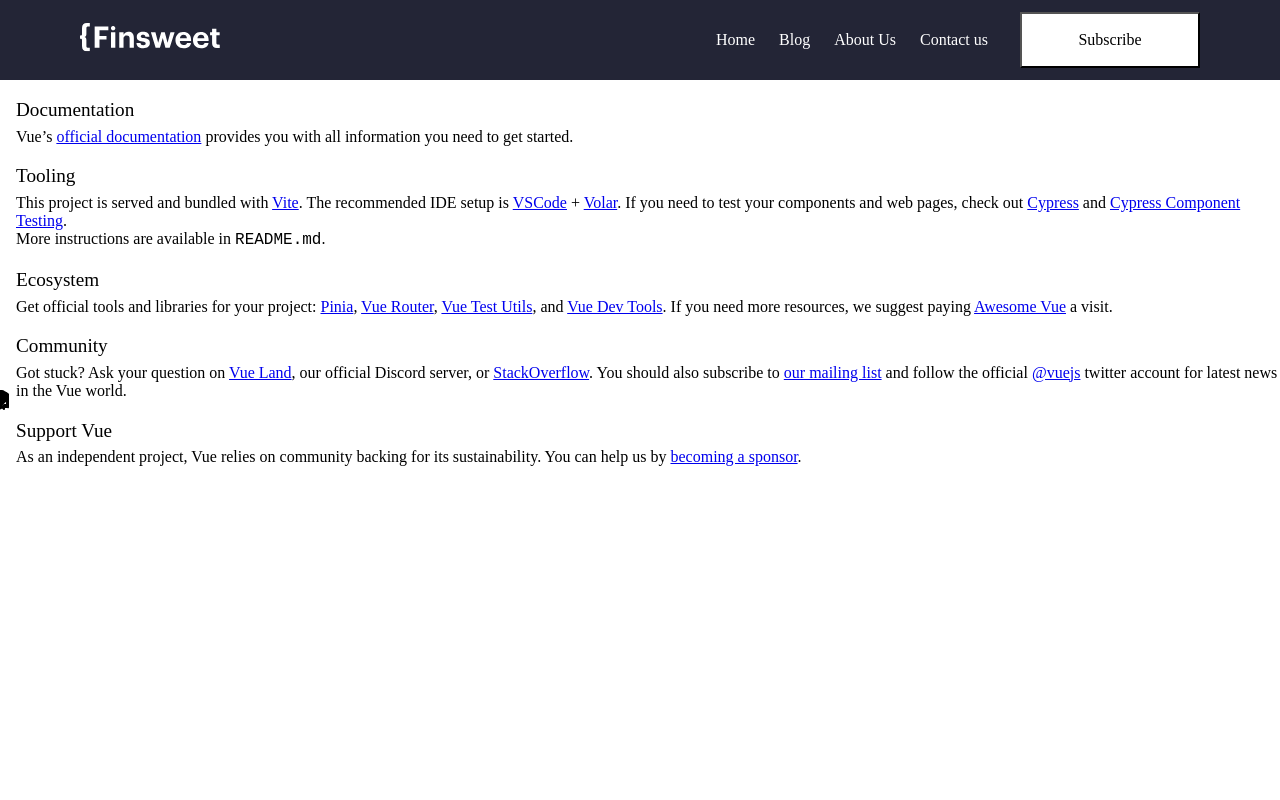
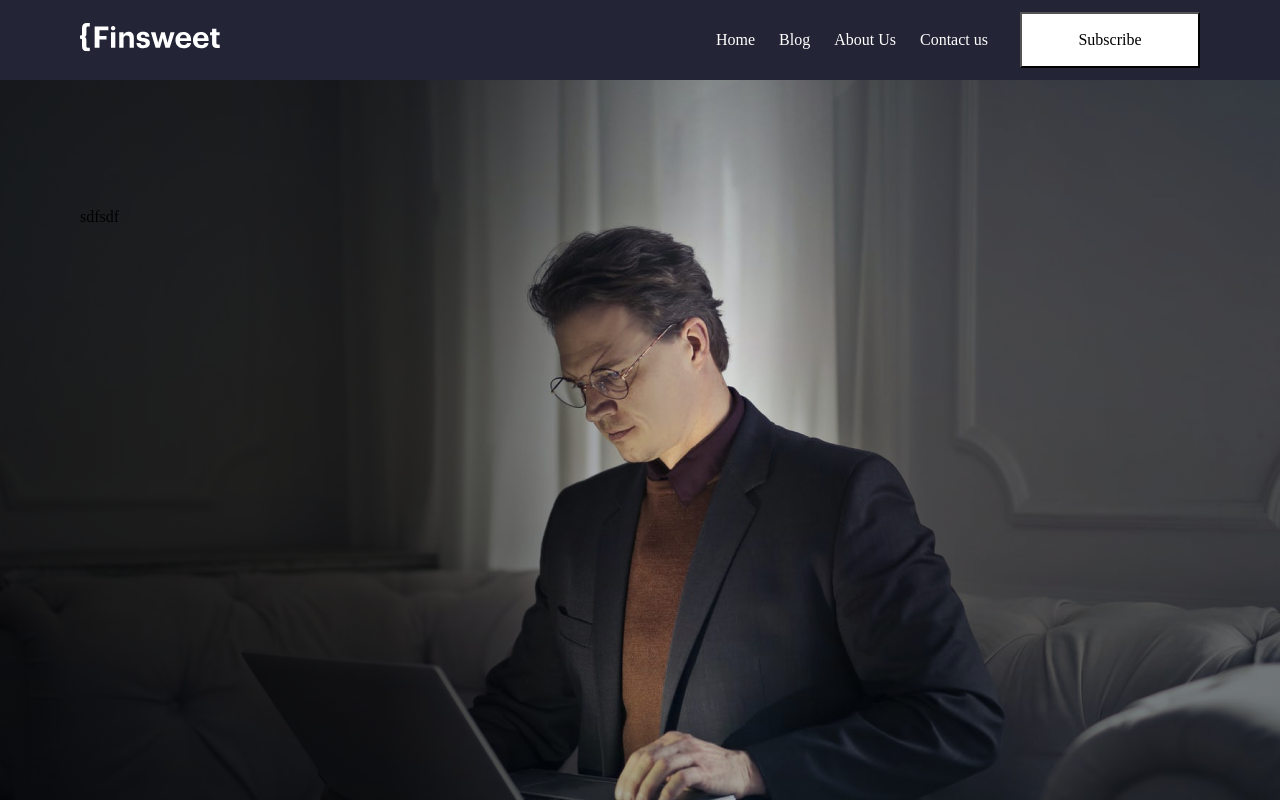
Before and after one commit to Kukhmirov/vue3-ts, a Vue app: page / in a window 1280 px wide. Built offline with nearby package versions, Linux system fonts and the light colour scheme.

Commit message:
обработка стилей главного баннера

```diff
--- a/src/App.vue
+++ b/src/App.vue
@@ -1,77 +1,10 @@
 <template>
     <the-header />
-
     <RouterView />
 </template>
 
 <script setup lang="ts">
-import { RouterLink, RouterView } from "vue-router";
+import { RouterView } from "vue-router";
 
 import TheHeader from "@/components/header/TheHeader.vue";
-
-import HelloWorld from "./components/HelloWorld.vue";
 </script>
-
-<style scoped>
-header {
-  line-height: 1.5;
-  max-height: 100vh;
-}
-
-.logo {
-  display: block;
-  margin: 0 auto 2rem;
-}
-
-nav {
-  width: 100%;
-  font-size: 12px;
-  text-align: center;
-  margin-top: 2rem;
-}
-
-nav a.router-link-exact-active {
-  color: var(--color-text);
-}
-
-nav a.router-link-exact-active:hover {
-  background-color: transparent;
-}
-
-nav a {
-  display: inline-block;
-  padding: 0 1rem;
-  border-left: 1px solid var(--color-border);
-}
-
-nav a:first-of-type {
-  border: 0;
-}
-
-@media (min-width: 1024px) {
-  header {
-    display: flex;
-    place-items: center;
-    padding-right: calc(var(--section-gap) / 2);
-  }
-
-  .logo {
-    margin: 0 2rem 0 0;
-  }
-
-  header .wrapper {
-    display: flex;
-    place-items: flex-start;
-    flex-wrap: wrap;
-  }
-
-  nav {
-    text-align: left;
-    margin-left: -1rem;
-    font-size: 1rem;
-
-    padding: 1rem 0;
-    margin-top: 1rem;
-  }
-}
-</style>
--- a/src/router/index.ts
+++ b/src/router/index.ts
@@ -1,6 +1,6 @@
 import { createRouter, createWebHistory } from "vue-router";
 
-import HomeView from "../views/HomeView.vue";
+import HomePage from "@/views/homePage/homePage.vue";
 
 const router = createRouter({
     history: createWebHistory(import.meta.env.BASE_URL),
@@ -8,7 +8,7 @@ const router = createRouter({
         {
             path: "/",
             name: "home",
-      component: HomeView,
+            component: HomePage,
         },
         {
             path: "/about",
--- /dev/null
+++ b/src/views/homePage/HomePage.vue
@@ -0,0 +1,8 @@
+<template>
+    <home-header />
+</template>
+
+<script setup lang="ts">
+import HomeHeader from "@/views/homePage/homeHeader/HomeHeader.vue";
+
+</script>
--- /dev/null
+++ b/src/views/homePage/homeHeader/HomeHeader.vue
@@ -0,0 +1,38 @@
+<template>
+    <div class="home-header">
+        <div class="home-header__content">sdfsdf</div>
+    </div>
+</template>
+
+<script setup lang="ts">
+</script>
+
+<style scoped lang="scss">
+.home-header {
+    position: relative;
+    width: 100%;
+    height: 720px;
+    background-image: url("@/assets/image/png/homePage/poster-home.png");
+    background-repeat: no-repeat;
+    background-size: cover;
+
+    &::before {
+        content: "";
+        position: absolute;
+        top: 0;
+        left: 0;
+        bottom: 0;
+        width: 100%;
+        background-image:
+            linear-gradient(to right,
+            rgba(0, 0, 0, 0.7) 30%,
+            rgba(0, 0, 0, 0.5) 40%,
+            rgba(0, 0, 0, 0) 55%,
+            rgba(0, 0, 0, 0.4) 70%);
+    }
+
+    &__content {
+        padding: 128px 0 0 80px;
+    }
+}
+</style>
```
Also changed, not shown: src/assets/image/png/homePage/poster-home.png (added). Lines whose indentation alone changed are shown as unchanged.
